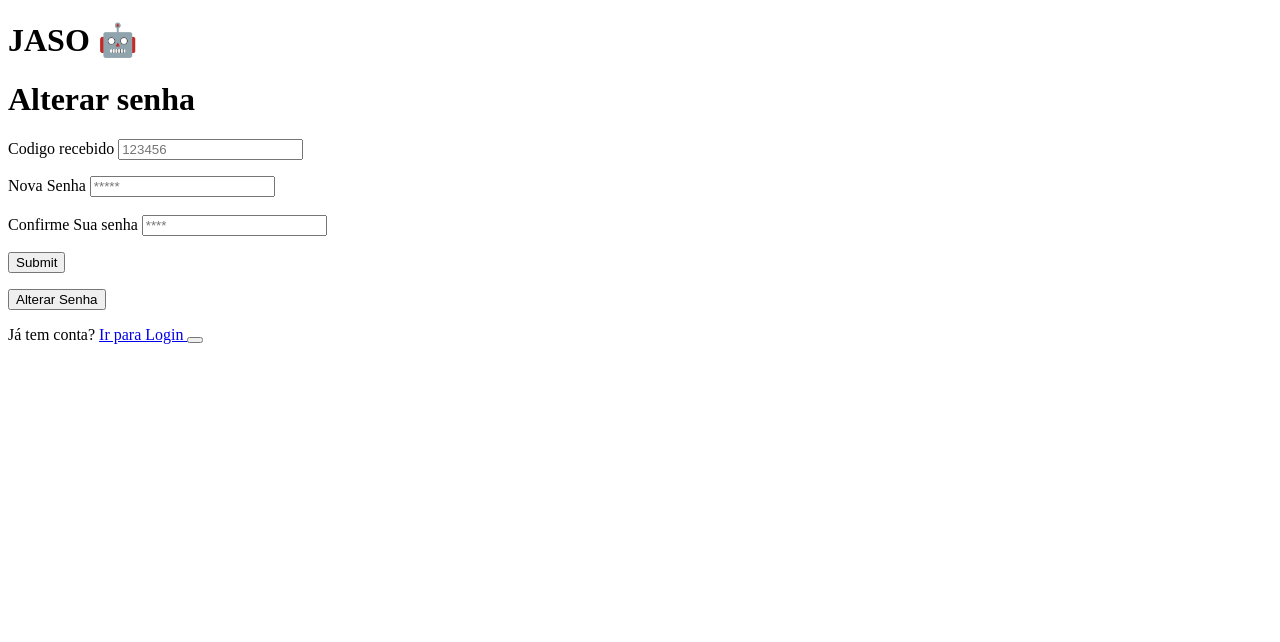
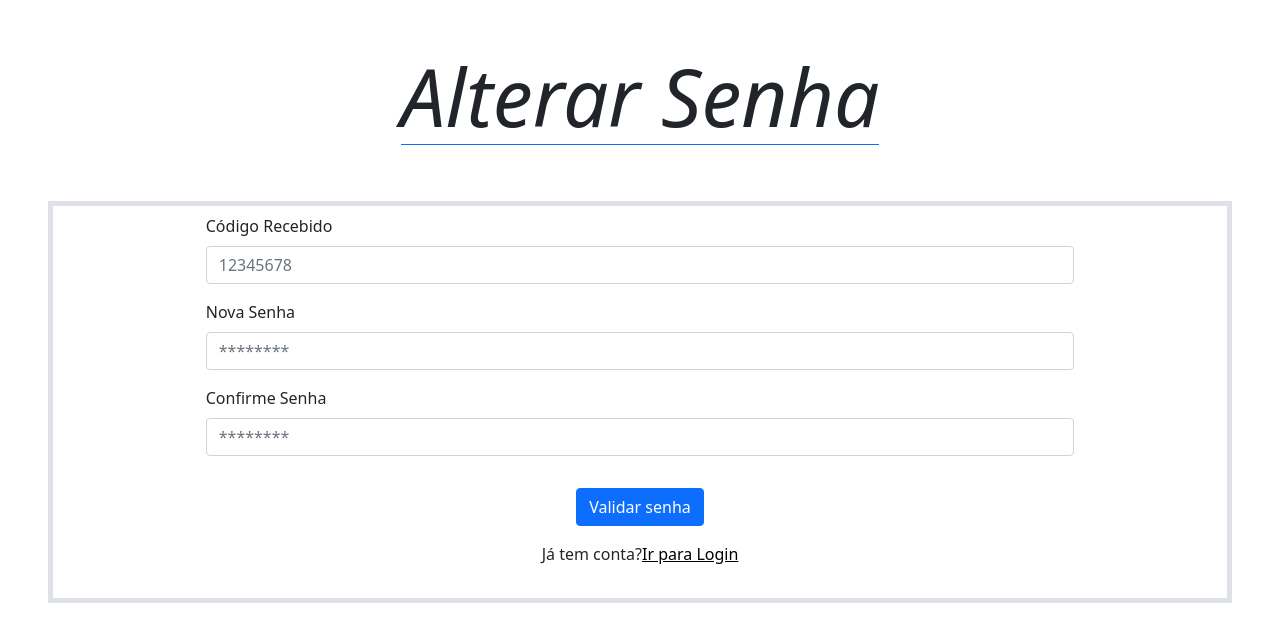
Before and after one commit to Luana-Developer/ProjetoM2, a plain HTML site: page Reset de senha/reset2.html in a window 1280 px wide. Drawn offline with nearby package versions, Linux system fonts and the light colour scheme.

Commit message:
estilização paginas de reset

```diff
--- a/Reset de senha/reset2.html
+++ b/Reset de senha/reset2.html
@@ -1,57 +1,47 @@
 <!DOCTYPE html>
-<html lang="en">
+<html lang="pt-BR">
+
 <head>
-    <meta charset="UTF-8">
-    <meta http-equiv="X-UA-Compatible" content="IE=edge">
-    <meta name="viewport" content="width=device-width, initial-scale=1.0">
-
-
+  <meta charset="UTF-8">
+  <meta http-equiv="X-UA-Compatible" content="IE=edge">
+  <meta name="viewport" content="width=device-width, initial-scale=1.0">
+  <link href="https://cdn.jsdelivr.net/npm/bootstrap@5.1.3/dist/css/bootstrap.min.css" rel="stylesheet"
+    integrity="sha384-1BmE4kWBq78iYhFldvKuhfTAU6auU8tT94WrHftjDbrCEXSU1oBoqyl2QvZ6jIW3" crossorigin="anonymous">
+  <script src="reset.js" defer> </script>
+  <title>Alterar Senha</title>
 </head>
-<script src="reset.js" defer> </script>
-
 <body>
-
-    <h1> JASO 🤖 </h1>
-    <a class="links" id="paracadastro"></a>
-    <a class="links" id="paralogin"></a>
-
-
-          <h1>Alterar senha</h1>
-
-
-          <form name="formuser" action="" method="POST">
-          <p>
-            Codigo recebido
-            <input name="number" required="required" type="text" placeholder="123456"/>
-          </p>
-
-          <p>
-            Nova Senha
-            <input name="senha" required="required" type="password" placeholder="*****"/> <br><br>
-
-            Confirme Sua senha
-            <input  name="rep_senha" required="required" type="password" placeholder="****" />
-
-          </p>
-
-          <input type="submit" onclick="return validar()">
-          <p>
-
-            <input type="submit" value="Alterar Senha" >
-            <a href="codigoenviado.html"></a>
-          </p>
-
-          <p class="link">
-            Já tem conta?
-            <a href="login.html"> Ir para Login </a><button
-          </p>
-        </form>
+<header class="d-flex justify-content-center m-5">
+  <h1 class="display-1 border-bottom border-primary fst-italic">Alterar Senha</h1>
+</header>
+<main>
+  <form class="border border-5 p-2 m-5">
+    <div class="d-flex justify-content-center">
+        <div class="mb-3 w-75">
+            <label for="codigo" class="form-label">Código Recebido</label>
+            <input type="number" class="form-control" id="codigo" placeholder="12345678">
+        </div>
+    </div>
+    <div class="d-flex justify-content-center">
+        <div class="mb-3 w-75">
+            <label for="senha" class="form-label">Nova Senha</label>
+            <input type="password" class="form-control" id="senha" placeholder="********">
+        </div>
+    </div>
+    <div class="d-flex justify-content-center">
+      <div class="mb-3 w-75">
+          <label for="senha" class="form-label">Confirme Senha</label>
+          <input type="password" class="form-control" id="senha" placeholder="********">
       </div>
+  </div>
+  <div class="d-flex justify-content-center m-3">
+  <input type="submit" class="btn btn-primary" onclick="return validar()" value="Validar senha">
     </div>
+    <div class="d-flex justify-content-center m-2">
+  <p>Já tem conta?<a href="../Login/login.html" class="text-black">Ir para Login</a></p>
   </div>
-    <title>Document</title>
-
-
-
+</div>
+</form>
+</main>
 </body>
 </html>
```
Also changed, not shown: Reset de senha/resetdesenha.html (+27 -48 lines).
